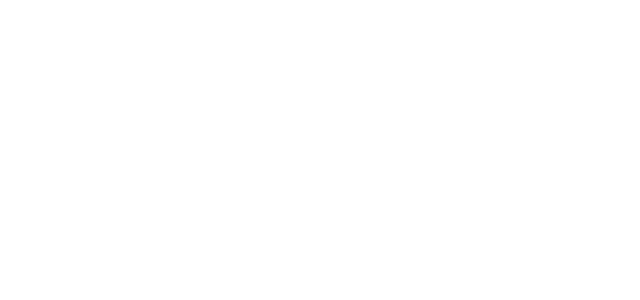
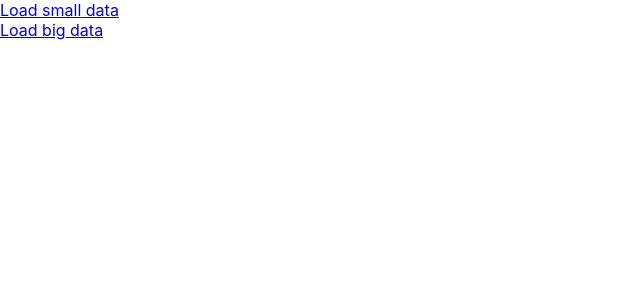
Before and after one commit to magtesyan/test-future, a React (Create React App) app: page / in a window 1280 px wide. Shown: the top 300 px of the page, without its empty margins (0-640 px from the left). Built offline with nearby package versions, Linux system fonts and the light colour scheme.

Commit message:
add main page

```diff
--- a/package.json
+++ b/package.json
@@ -6,6 +6,7 @@
     "@testing-library/jest-dom": "^5.11.4",
     "@testing-library/react": "^11.1.0",
     "@testing-library/user-event": "^12.1.10",
+    "history": "4.10.1",
     "react": "^17.0.2",
     "react-dom": "^17.0.2",
     "react-scripts": "4.0.3",
@@ -34,5 +35,8 @@
       "last 1 firefox version",
       "last 1 safari version"
     ]
+  },
+  "devDependencies": {
+    "react-router-dom": "5.2.0"
   }
 }
--- a/src/components/App.js
+++ /dev/null
@@ -1,9 +0,0 @@
-function App() {
-  return (
-    <div className="App">
-
-    </div>
-  );
-}
-
-export default App;
--- /dev/null
+++ b/src/components/App.jsx
@@ -0,0 +1,19 @@
+import React from 'react';
+import history from "./../history";
+import { Switch, Route, Router } from "react-router-dom";
+import Main from './Main.jsx';
+
+const App =() => {
+
+  return (
+    <Router history={history}>
+      <Switch>
+        <Route exact path="/">
+          <Main />
+        </Route>
+      </Switch>
+    </Router>
+  );
+}
+
+export default App;
--- /dev/null
+++ b/src/components/LoadButton.jsx
@@ -0,0 +1,12 @@
+import React from 'react';
+import { Link } from "react-router-dom";
+
+const LoadButton = (props) => {
+  return (
+    <div>
+      <Link to="/">Load {props.name} data</Link>
+    </div>
+  )
+}
+
+export default LoadButton;
--- /dev/null
+++ b/src/components/Main.jsx
@@ -0,0 +1,22 @@
+import React from 'react';
+import Button from './LoadButton.jsx';
+import { dataTypes } from '../const.js';
+
+const Main =() => {
+  const buttons = dataTypes.map((dataType) => {
+    return (
+      <Button
+        key={`button_${dataType}`}
+        name={dataType}
+      />
+    );
+  });
+
+  return (
+    <>
+      {buttons}
+    </>
+  );
+}
+
+export default Main;
--- /dev/null
+++ b/src/const.js
@@ -0,0 +1,3 @@
+const dataTypes = ['small', 'big'];
+
+export {dataTypes};
--- /dev/null
+++ b/src/history.js
@@ -0,0 +1,5 @@
+import { createBrowserHistory } from "history";
+
+const history = createBrowserHistory();
+
+export default history;
--- a/src/index.js
+++ b/src/index.js
@@ -1,7 +1,7 @@
 import React from 'react';
 import ReactDOM from 'react-dom';
 import './index.css';
-import App from './components/App';
+import App from './components/App.jsx';
 
 ReactDOM.render(
   <React.StrictMode>
```
Also changed, not shown: 1 other file (tests, documents, lock files or other folders).
